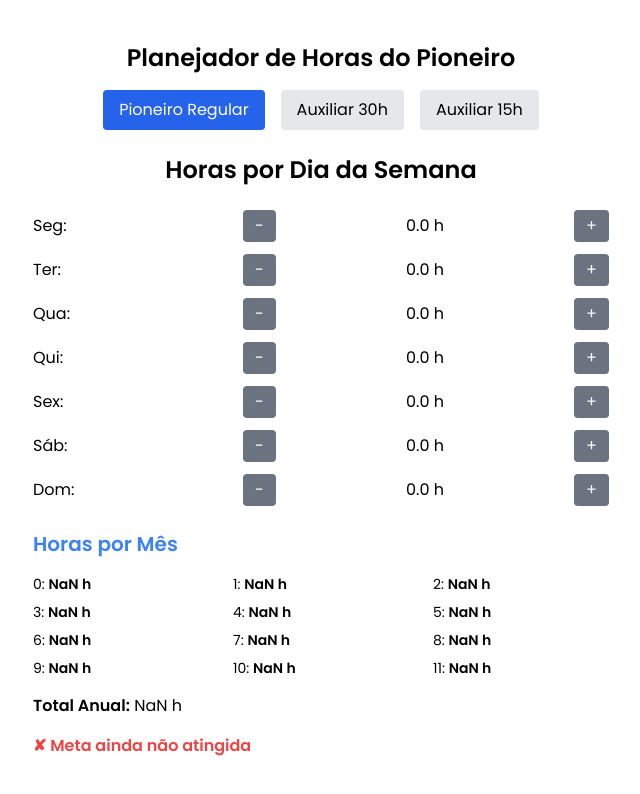
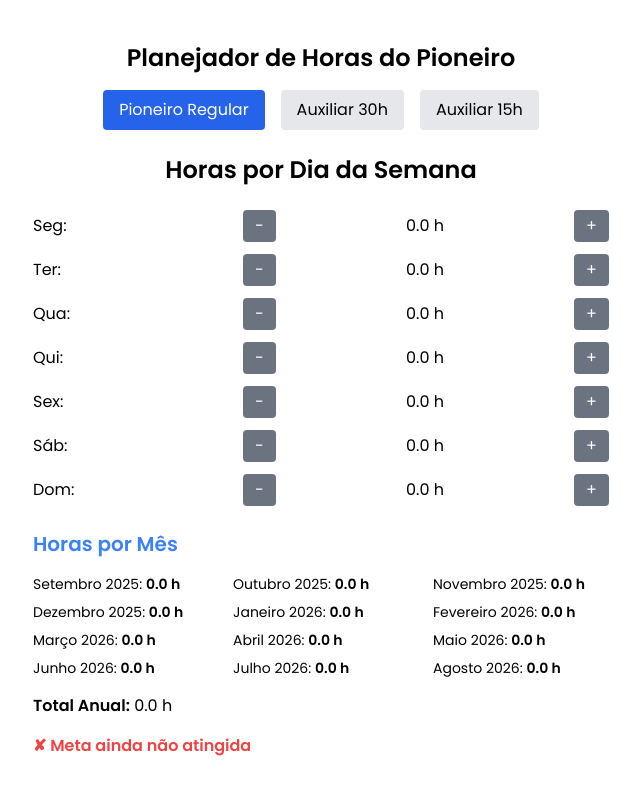
Before and after one commit to alansilvastos/planejador-horas-js, a Next.js app: page / in a window 1280 px wide. Shown: the top 794 px of the page, without its empty margins (319-959 px from the left). Built offline with nearby package versions, Linux system fonts and the light colour scheme.

Commit message:
Update FormularioHoras.jsx

```diff
--- a/components/FormularioHoras.jsx
+++ b/components/FormularioHoras.jsx
@@ -1,6 +1,6 @@
 'use client';
 import { useState, useEffect } from 'react';
-import calendario from '../data/calendario';
+import meses, { calcularHorasMensais } from '../data/calendario';
 import ResultadoMeses from './ResultadoMeses';
 
 const diasSemana = ['Segunda', 'Terça', 'Quarta', 'Quinta', 'Sexta', 'Sábado', 'Domingo'];
@@ -20,18 +20,13 @@ export default function FormularioHoras() {
   const [totalAnual, setTotalAnual] = useState(0);
 
   useEffect(() => {
+    const totais = calcularHorasMensais(horasPorDia);
     const novoPlanejamento = {};
     let total = 0;
 
-    Object.keys(calendario).forEach((mes) => {
-      const dias = calendario[mes];
-      let totalMes = 0;
-
-      diasSemana.forEach((dia) => {
-        totalMes += dias[dia] * horasPorDia[dia];
-      });
-
-      novoPlanejamento[mes] = totalMes;
+    meses.forEach((nomeMes, index) => {
+      const totalMes = totais[index];
+      novoPlanejamento[nomeMes] = totalMes;
       total += totalMes;
     });
 
```
